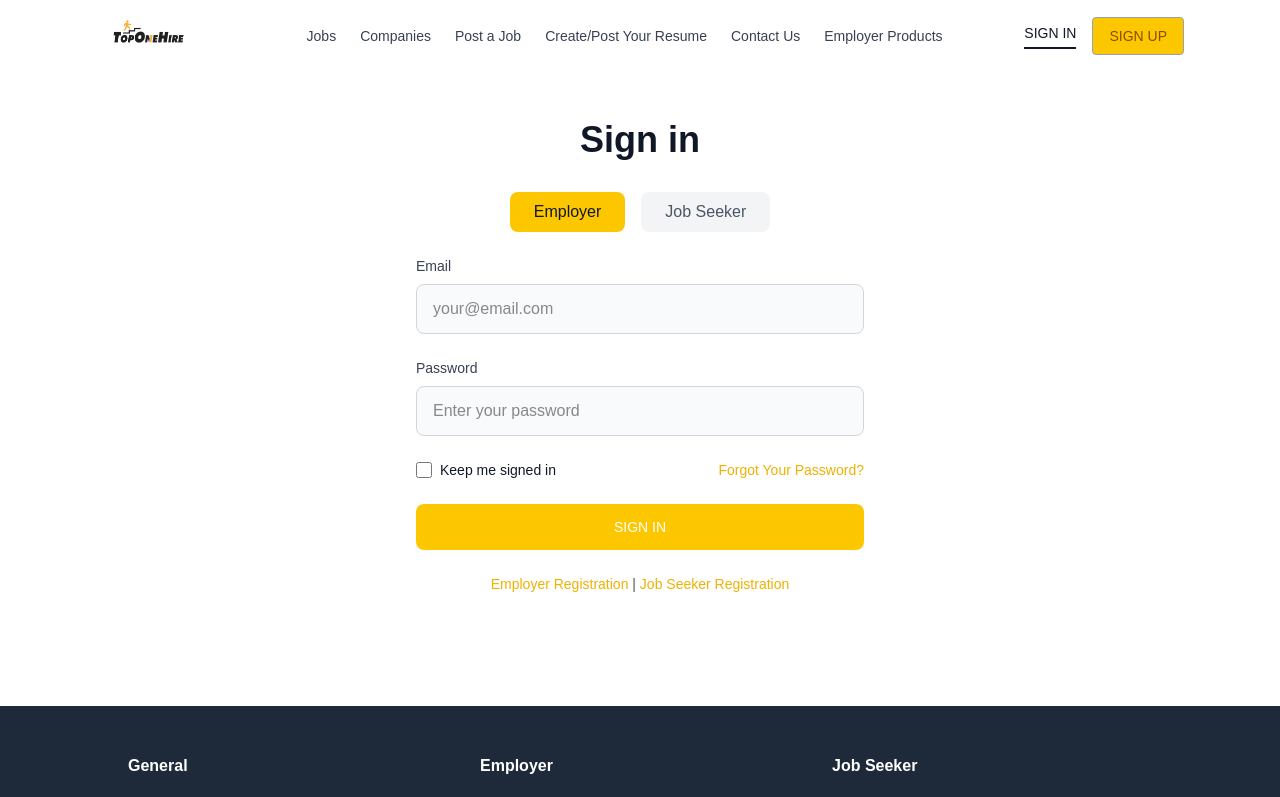
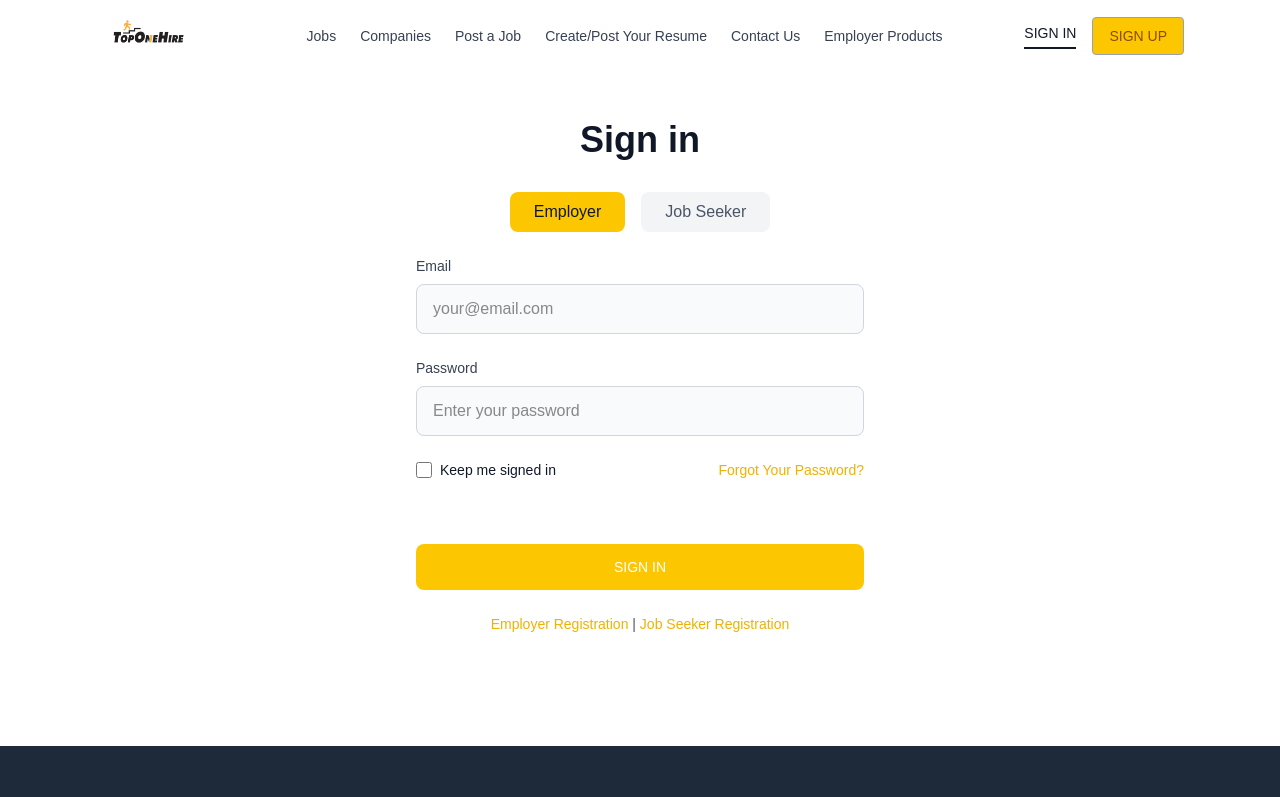
Before and after one commit to sakhawataliryk2/testing_toponehire, a Next.js app: page /login in a window 1280 px wide. Shown: the top 797 px of the page. Built offline with nearby package versions, Linux system fonts and the light colour scheme; no server answers.

Commit message:
adding files

```diff
--- a/app/login/page.tsx
+++ b/app/login/page.tsx
@@ -5,7 +5,7 @@ import { useRouter, useSearchParams } from 'next/navigation';
 import Link from 'next/link';
 import Header from '../components/Header';
 import Footer from '../components/Footer';
-// import { RecaptchaV2Checkbox, type RecaptchaV2CheckboxHandle } from '../components/RecaptchaV2Checkbox';
+import { RecaptchaV2Checkbox, type RecaptchaV2CheckboxHandle } from '../components/RecaptchaV2Checkbox';
 
 function LoginPageContent() {
   const router = useRouter();
@@ -18,7 +18,7 @@ function LoginPageContent() {
   const [rememberMe, setRememberMe] = useState(false);
   const [error, setError] = useState('');
   const [loading, setLoading] = useState(false);
-  // const recaptchaRef = useRef<RecaptchaV2CheckboxHandle>(null);
+  const recaptchaRef = useRef<RecaptchaV2CheckboxHandle>(null);
 
   useEffect(() => {
     // Check if user is already logged in
@@ -36,11 +36,11 @@ function LoginPageContent() {
   const handleSubmit = async (e: React.FormEvent) => {
     e.preventDefault();
     setError('');
-    // const recaptchaToken = recaptchaRef.current?.getToken() ?? null;
-    // if (!recaptchaToken) {
-    //   setError('Please complete the "I\'m not a robot" captcha before signing in.');
-    //   return;
-    // }
+    const recaptchaToken = recaptchaRef.current?.getToken() ?? null;
+    if (!recaptchaToken) {
+      setError('Please complete the "I\'m not a robot" captcha before signing in.');
+      return;
+    }
     setLoading(true);
 
     try {
@@ -53,7 +53,7 @@ function LoginPageContent() {
         headers: {
           'Content-Type': 'application/json',
         },
-        body: JSON.stringify({ email, password /*, recaptchaToken */ }),
+        body: JSON.stringify({ email, password, recaptchaToken }),
       });
 
       const contentType = response.headers.get('content-type');
@@ -61,7 +61,7 @@ function LoginPageContent() {
       const data = isJson ? await response.json() : null;
 
       if (response.ok && data?.user) {
-        // recaptchaRef.current?.reset();
+        recaptchaRef.current?.reset();
         // Store auth data
         const authKey = userType === 'employer' ? 'employerAuth' : 'jobSeekerAuth';
         const userKey = userType === 'employer' ? 'employerUser' : 'jobSeekerUser';
@@ -111,22 +111,20 @@ function LoginPageContent() {
             <button
               type="button"
               onClick={() => setUserType('employer')}
-              className={`px-6 py-2 rounded-lg font-medium transition-colors ${
-                userType === 'employer'
+              className={`px-6 py-2 rounded-lg font-medium transition-colors ${userType === 'employer'
                   ? 'bg-yellow-400 text-gray-900'
                   : 'bg-gray-100 text-gray-600 hover:bg-gray-200'
-              }`}
+                }`}
             >
               Employer
             </button>
             <button
               type="button"
               onClick={() => setUserType('job-seeker')}
-              className={`px-6 py-2 rounded-lg font-medium transition-colors ${
-                userType === 'job-seeker'
+              className={`px-6 py-2 rounded-lg font-medium transition-colors ${userType === 'job-seeker'
                   ? 'bg-yellow-400 text-gray-900'
                   : 'bg-gray-100 text-gray-600 hover:bg-gray-200'
-              }`}
+                }`}
             >
               Job Seeker
             </button>
@@ -195,7 +193,7 @@ function LoginPageContent() {
               </div>
             </div>
 
-            {/* <RecaptchaV2Checkbox ref={recaptchaRef} /> */}
+            <RecaptchaV2Checkbox ref={recaptchaRef} />
 
             <div>
               <button
```
